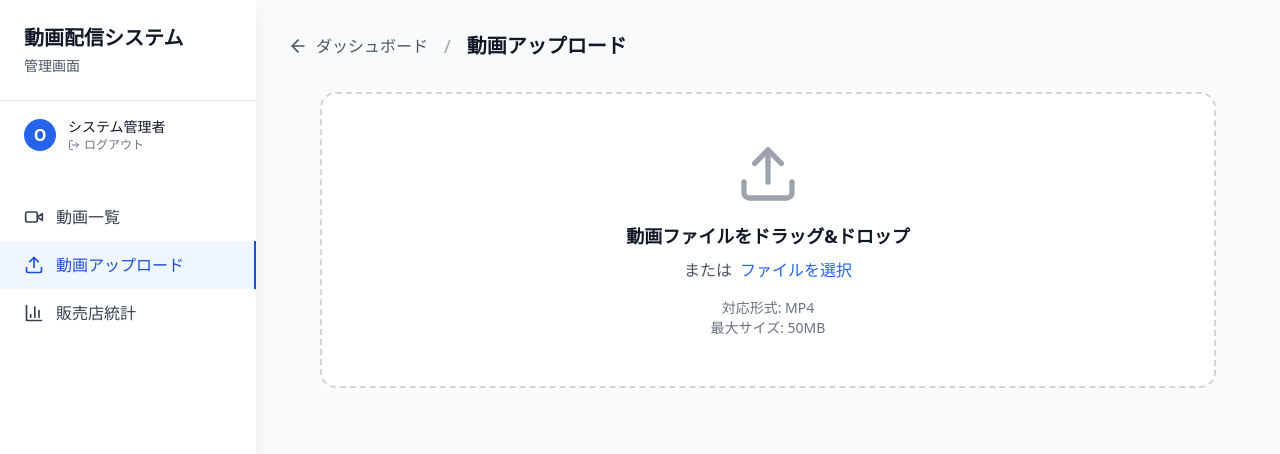
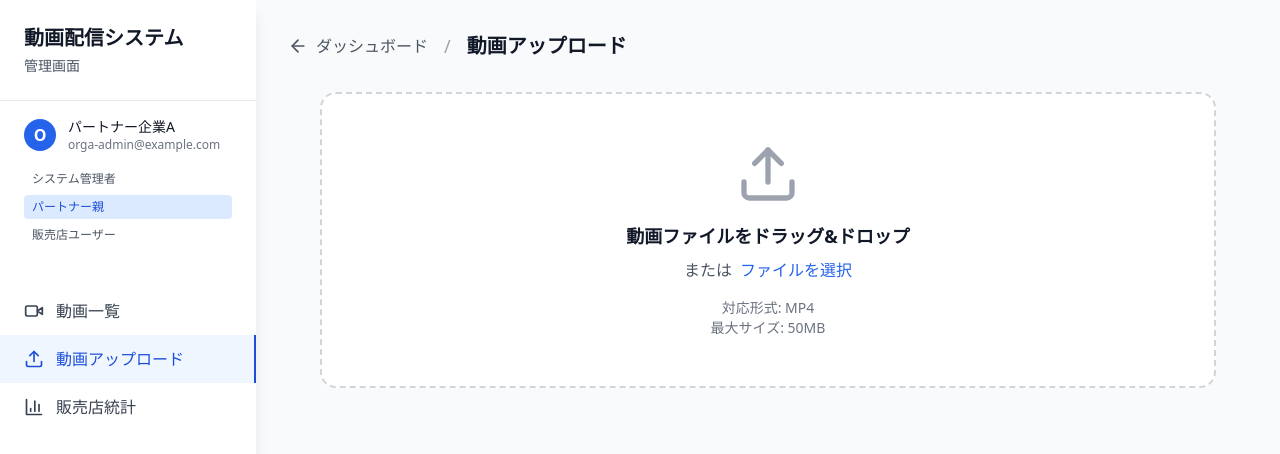
Before and after one commit to advalay/video-nfc-system, a Next.js app in the folder video-nfc-admin/: page /upload in a window 1280 px wide. Shown: the top 454 px of the page. Built offline with nearby package versions, Linux system fonts and the light colour scheme.

Commit message:
Add dynamic user switching for testing - no more deployment needed

```diff
--- a/video-nfc-admin/components/Layout.tsx
+++ b/video-nfc-admin/components/Layout.tsx
@@ -1,6 +1,6 @@
 'use client';
 
-import { ReactNode } from 'react';
+import { ReactNode, useState } from 'react';
 import { useRouter, usePathname } from 'next/navigation';
 import { signOut } from 'aws-amplify/auth';
 import { configureAmplify } from '../lib/amplify-config';
@@ -15,8 +15,20 @@ export function Layout({ children }: LayoutProps) {
   const router = useRouter();
   const pathname = usePathname();
 
-  // パートナー親のユーザー情報（テスト用）
+  // 動的ユーザー切り替え（テスト用）
+  const [currentUserType, setCurrentUserType] = useState<'system-admin' | 'organization-admin' | 'shop-user'>('organization-admin');
+
   const userInfo = {
+    'system-admin': {
+      email: 'system-admin@example.com',
+      groups: ['system-admin'],
+      organizationId: 'SYSTEM',
+      shopId: '',
+      role: 'system-admin',
+      organizationName: 'SYSTEM',
+      userId: 'system-admin-001'
+    },
+    'organization-admin': {
       email: 'orga-admin@example.com',
       groups: ['organization-admin'],
       organizationId: 'ORG_A',
@@ -24,7 +36,17 @@ export function Layout({ children }: LayoutProps) {
       role: 'organization-admin',
       organizationName: 'パートナー企業A',
       userId: 'orga-admin-001'
-  };
+    },
+    'shop-user': {
+      email: 'shop-a1@example.com',
+      groups: ['shop-user'],
+      organizationId: 'ORG_A',
+      shopId: 'SHOP_A1',
+      role: 'shop-user',
+      organizationName: 'パートナー企業A',
+      userId: 'shop-a1-001'
+    }
+  }[currentUserType];
 
   const isSystemAdmin = userInfo?.groups?.includes('system-admin');
   const isOrganizationAdmin = userInfo?.groups?.includes('organization-admin');
@@ -116,15 +138,43 @@ export function Layout({ children }: LayoutProps) {
               {userInfo.email.charAt(0).toUpperCase()}
             </div>
             <div>
-              <p className="text-sm font-medium text-gray-900">システム管理者</p>
+              <p className="text-sm font-medium text-gray-900">{userInfo.organizationName}</p>
+              <p className="text-xs text-gray-500">{userInfo.email}</p>
+            </div>
+          </div>
+
+          {/* ユーザー切り替えボタン（テスト用） */}
+          <div className="mt-3 space-y-1">
             <button
-                onClick={handleLogout}
-                className="text-xs text-gray-500 hover:text-gray-700 flex items-center space-x-1"
+              onClick={() => setCurrentUserType('system-admin')}
+              className={`w-full text-left px-2 py-1 text-xs rounded ${
+                currentUserType === 'system-admin'
+                  ? 'bg-blue-100 text-blue-700'
+                  : 'text-gray-600 hover:bg-gray-100'
+              }`}
             >
-                <LogOut className="w-3 h-3" />
-                <span>ログアウト</span>
+              システム管理者
             </button>
-            </div>
+            <button
+              onClick={() => setCurrentUserType('organization-admin')}
+              className={`w-full text-left px-2 py-1 text-xs rounded ${
+                currentUserType === 'organization-admin'
+                  ? 'bg-blue-100 text-blue-700'
+                  : 'text-gray-600 hover:bg-gray-100'
+              }`}
+            >
+              パートナー親
+            </button>
+            <button
+              onClick={() => setCurrentUserType('shop-user')}
+              className={`w-full text-left px-2 py-1 text-xs rounded ${
+                currentUserType === 'shop-user'
+                  ? 'bg-blue-100 text-blue-700'
+                  : 'text-gray-600 hover:bg-gray-100'
+              }`}
+            >
+              販売店ユーザー
+            </button>
           </div>
         </div>
 
```
Lines whose indentation alone changed are shown as unchanged.
